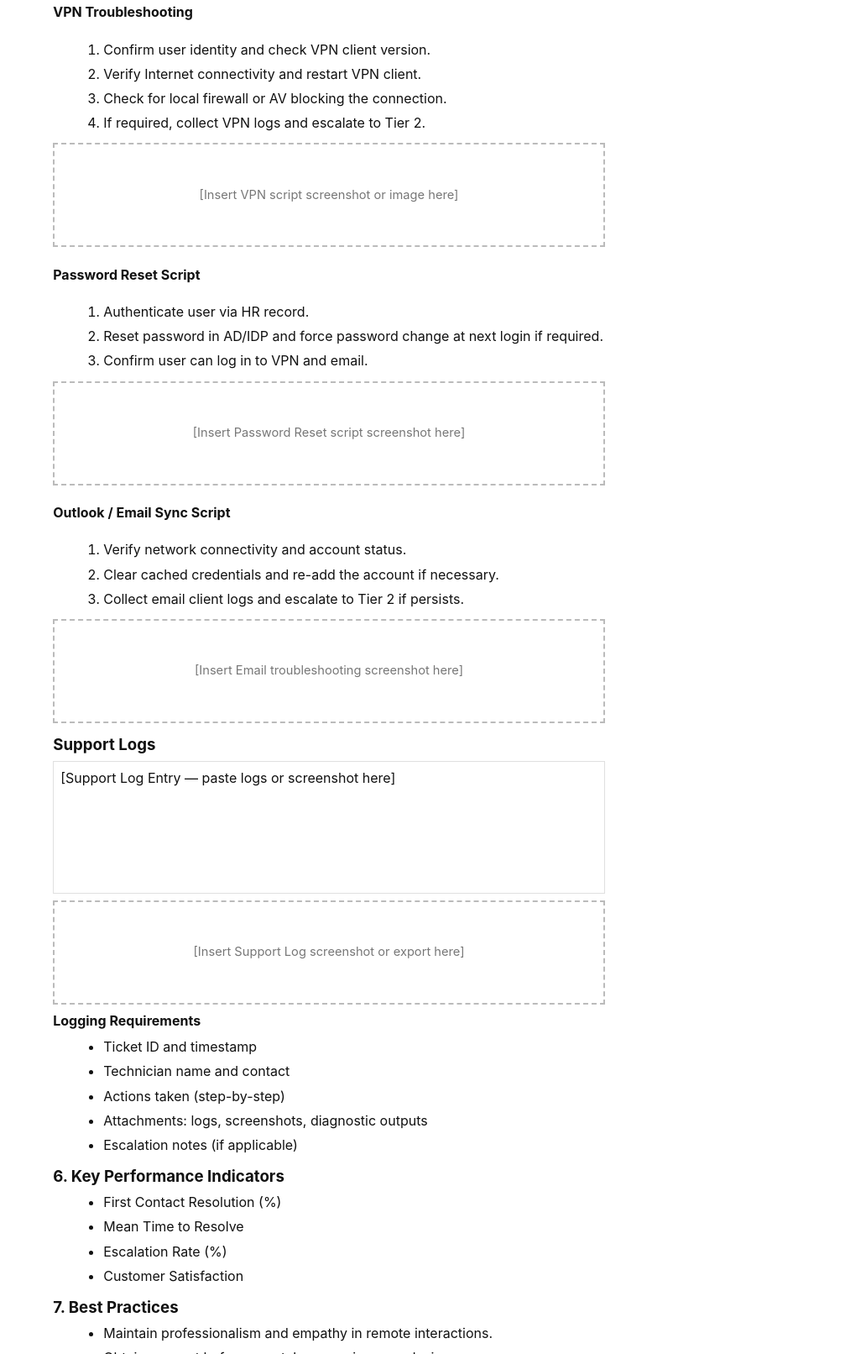
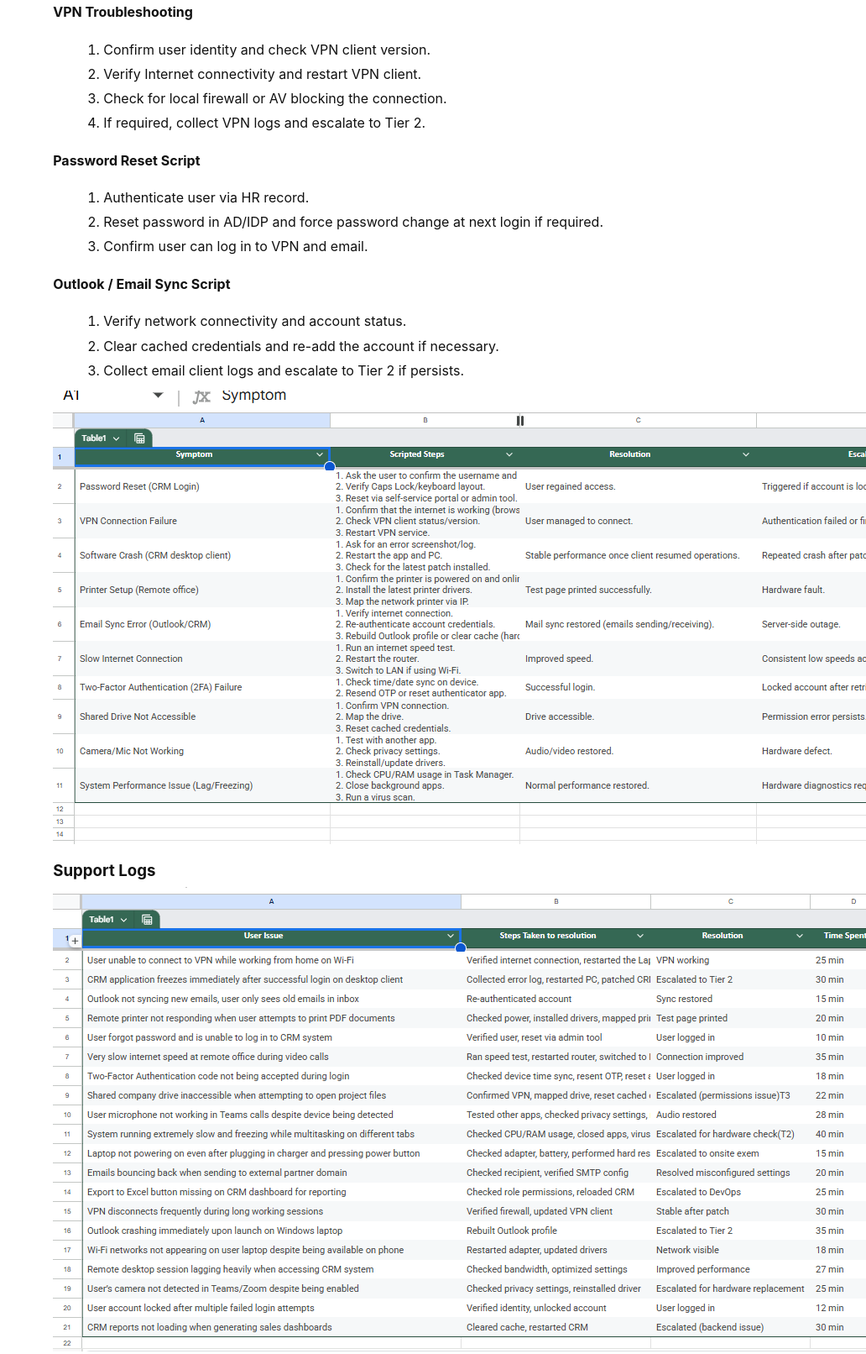
Before and after one commit to Boity5270/Remote-Support-SOP, a plain HTML site: page index.html in a window 1280 px wide. Shown: the part 1574-3186 px from the top of the page at 84% size, without its empty margins (248-1280 px from the left). Drawn offline with Linux system fonts and the light colour scheme.

Commit message:
Update index.html

```diff
--- a/index.html
+++ b/index.html
@@ -113,7 +113,6 @@
           <li>Check for local firewall or AV blocking the connection.</li>
           <li>If required, collect VPN logs and escalate to Tier 2.</li>
         </ol>
-        <div class="screenshot" id="vpn-screenshot">[Insert VPN script screenshot or image here]</div>
 
         <h4>Password Reset Script</h4>
         <ol>
@@ -121,7 +120,6 @@
           <li>Reset password in AD/IDP and force password change at next login if required.</li>
           <li>Confirm user can log in to VPN and email.</li>
         </ol>
-        <div class="screenshot" id="pwd-screenshot">[Insert Password Reset script screenshot here]</div>
 
         <h4>Outlook / Email Sync Script</h4>
         <ol>
@@ -129,16 +127,16 @@
           <li>Clear cached credentials and re-add the account if necessary.</li>
           <li>Collect email client logs and escalate to Tier 2 if persists.</li>
         </ol>
-        <div class="screenshot" id="email-screenshot">[Insert Email troubleshooting screenshot here]</div>
       </div>
+
+        <img src="Troubleshooting Scripts.png" alt="Scripts">
     </section>
 
     <section class="page-break"></section>
 
     <section>
       <h2>Support Logs</h2>
-      <div class="support-log-area" id="support-log-1">[Support Log Entry — paste logs or screenshot here]</div>
-      <div class="screenshot" id="support-log-screenshot">[Insert Support Log screenshot or export here]</div>
+      <img src="Support Logs.png" alt="Support Logs">
 
       <h3>Logging Requirements</h3>
       <ul>
```
